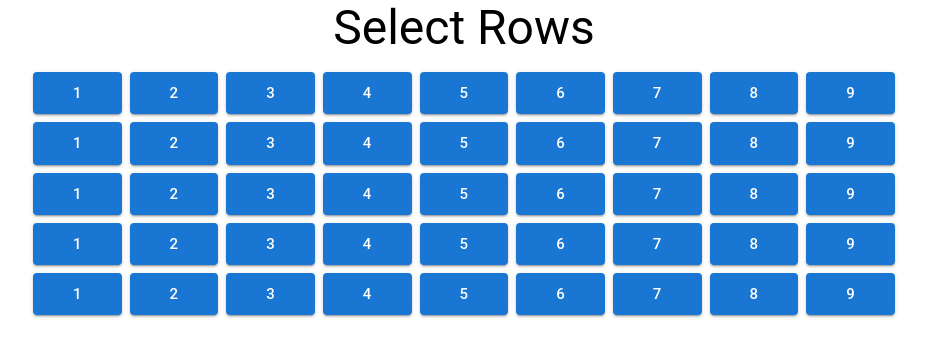
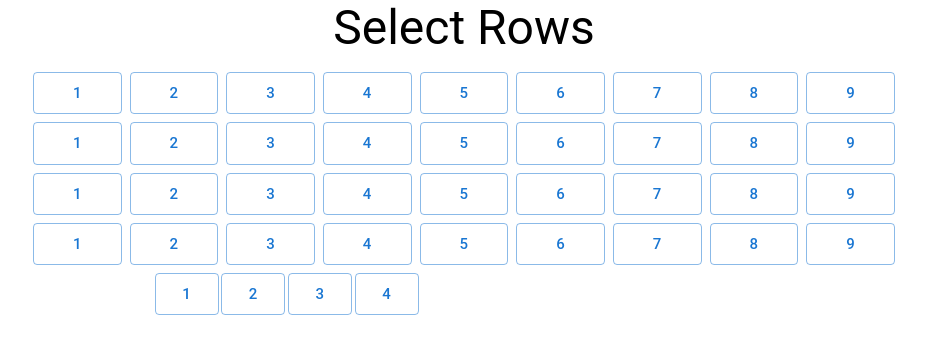
Before and after one commit to Sofia-Machado/training_exercise_1, a React (Create React App) app: page / in a window 1280 px wide. Shown: the top 356 px of the page, without its empty margins (176-1103 px from the left). Built offline with nearby package versions, Linux system fonts and the light colour scheme.

Commit message:
last row with 4 columns

```diff
--- a/src/ExerciseGrid.js
+++ b/src/ExerciseGrid.js
@@ -1,65 +1,83 @@
 import * as React from 'react';
-import { styled } from '@mui/material/styles';
-import { Box, Button, Container, Grid, Paper, Typography } from '@mui/material';
-
-const Item = styled(Paper)(({ theme }) => ({
-  backgroundColor: theme.palette.mode === 'dark' ? '#1A2027' : '#fff',
-  ...theme.typography.body2,
-  padding: theme.spacing(1),
-  textAlign: 'center',
-  color: theme.palette.text.secondary,
-}));
+import { Box, Button, Container, Grid, Typography } from '@mui/material';
 
 function FormRow() {
   return (
     <>
       <Grid item lg={1}>
-        <Button size="large" fullWidth variant="contained">
+        <Button size="large" fullWidth variant="outlined">
             1
         </Button>
       </Grid>
       <Grid item lg={1}>
-        <Button size="large" fullWidth variant="contained">
+        <Button size="large" fullWidth variant="outlined">
             2
         </Button>
       </Grid>
       <Grid item lg={1}>
-        <Button size="large" fullWidth variant="contained">
+        <Button size="large" fullWidth variant="outlined">
             3
         </Button>
       </Grid>
       <Grid item lg={1}>
-        <Button size="large" fullWidth variant="contained">
+        <Button size="large" fullWidth variant="outlined">
             4
         </Button>
       </Grid>
       <Grid item lg={1}>
-        <Button size="large" fullWidth variant="contained">
+        <Button size="large" fullWidth variant="outlined">
             5
         </Button>
       </Grid>
       <Grid item lg={1}>
-        <Button size="large" fullWidth variant="contained">
+        <Button size="large" fullWidth variant="outlined">
             6
         </Button>
       </Grid>
       <Grid item lg={1}>
-        <Button size="large" fullWidth variant="contained">
+        <Button size="large" fullWidth variant="outlined">
             7
         </Button>
       </Grid>
       <Grid item lg={1}>
-        <Button size="large" fullWidth variant="contained">
+        <Button size="large" fullWidth variant="outlined">
             8
         </Button>
       </Grid>
       <Grid item lg={1}>
-        <Button size="large" fullWidth variant="contained">
+        <Button size="large" fullWidth variant="outlined">
             9
         </Button>
       </Grid>
     </>
   );
+}
+
+function LastFormRow() {
+  return (
+    <>
+      <Grid item lg={1}>
+        <Button size="large" fullWidth variant="outlined">
+            1
+        </Button>
+      </Grid>
+      <Grid item lg={1}>
+        <Button size="large" fullWidth variant="outlined">
+            2
+        </Button>
+      </Grid>
+      <Grid item lg={1}>
+        <Button size="large" fullWidth variant="outlined">
+            3
+        </Button>
+      </Grid>
+      <Grid item lg={1}>
+        <Button size="large" fullWidth variant="outlined">
+            4
+        </Button>
+      </Grid>
+    </>
+  )
 }
 
 export default function ExerciseGrid() {
@@ -80,8 +98,8 @@ export default function ExerciseGrid() {
           <Grid container sx={{ display:'flex', justifyContent:"center", alignItems:"center" }} item spacing={1}>
             <FormRow />
           </Grid>
-          <Grid container sx={{ display:'flex', justifyContent:"center", alignItems:"center" }} item spacing={1}>
-            <FormRow />
+          <Grid container sx={{ display:'flex', justifyContent:"center", alignItems:"center", paddingRight:'360px' }} item spacing={1}>
+            <LastFormRow />
           </Grid>
         </Grid>
       </Box>
```
